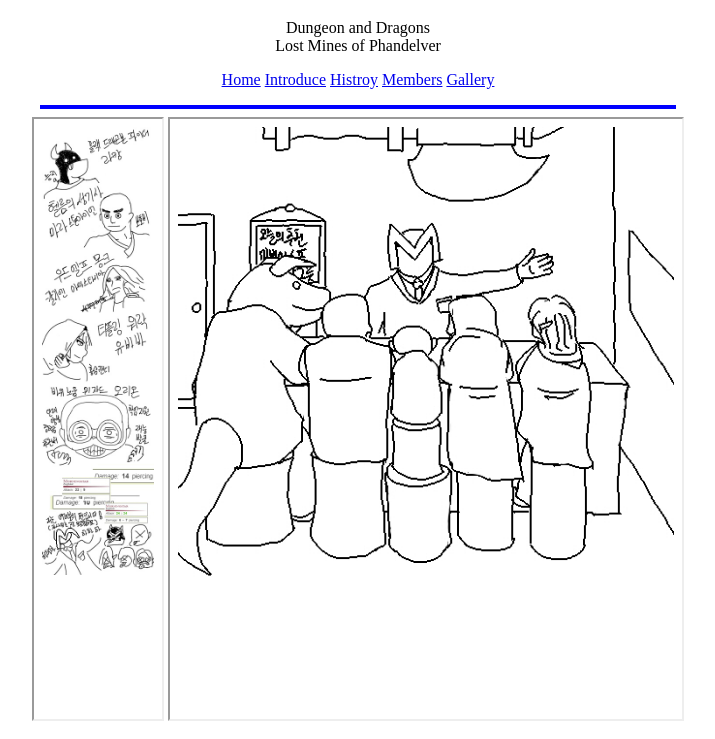
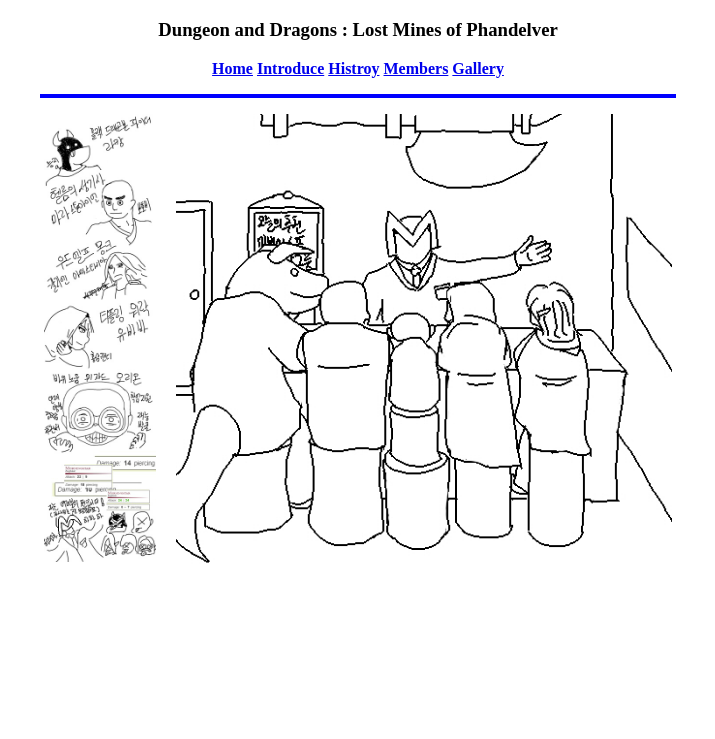
Before and after one commit to parkrye/HtmlStudy_HTML, a plain HTML site: page hobby.html in a window 1280 px wide. Shown: the part 61-800 px from the top of the page, without its empty margins (282-997 px from the left). Drawn offline with Linux system fonts and the light colour scheme.

Commit message:
Update hobby.html

```diff
--- a/hobby.html
+++ b/hobby.html
@@ -7,24 +7,25 @@
   <header>
     <center>
       <h1>Anarchy Adventure Party</h1>
-      Dungeon and Dragons<br>
-      Lost Mines of Phandelver<br>
+      <h3>Dungeon and Dragons : Lost Mines of Phandelver</h3>
       <p/>
-      <span> <a href="hobby_base.html" target="main" onclick="parent.side.location.href='hobby_side.html'">Home</a> </span>
-      <span> <a href="hobby_Int.html" target="main" onclick="parent.side.location.href='hobby_side.html'">Introduce</a> </span>
-      <span> <a href="hobby_His.html" target="main" onclick="parent.side.location.href='hobby_side.html'">Histroy</a> </span>
-      <span> <a href="hobby_Mem.html" target="main" onclick="parent.side.location.href='hobby_members.html'">Members</a> </span>
-      <span> <a href="hobby_Gal.html" target="main" onclick="parent.side.location.href='hobby_side.html'">Gallery</a> </span>
+      <b>
+        <span> <a href="hobby_base.html" target="main" onclick="parent.side.location.href='hobby_side.html'">Home</a> </span>
+        <span> <a href="hobby_Int.html" target="main" onclick="parent.side.location.href='hobby_side.html'">Introduce</a> </span>
+        <span> <a href="hobby_His.html" target="main" onclick="parent.side.location.href='hobby_side.html'">Histroy</a> </span>
+        <span> <a href="hobby_Mem.html" target="main" onclick="parent.side.location.href='hobby_members.html'">Members</a> </span>
+        <span> <a href="hobby_Gal.html" target="main" onclick="parent.side.location.href='hobby_side.html'">Gallery</a> </span>
+      </b>
       <hr align="center" style="border:solid 2px blue; width:50%;">
     </center>
   </header>
   <center>
     <section>
       <span>
-        <iframe src="hobby_side.html" name="side" scrolling="no" style="width:10vw; height:75vh" frameborder="2"></iframe>
+        <iframe src="hobby_side.html" name="side" scrolling="no" style="width:10vw; height:75vh" frameborder="0"></iframe>
       </span>
       <span>
-        <iframe src="hobby_base.html" name="main" style="width:40vw; height:75vh" frameborder="2"></iframe
+        <iframe src="hobby_base.html" name="main" style="width:40vw; height:75vh" frameborder="0"></iframe
       </span>
     </section>
   </center>
```
